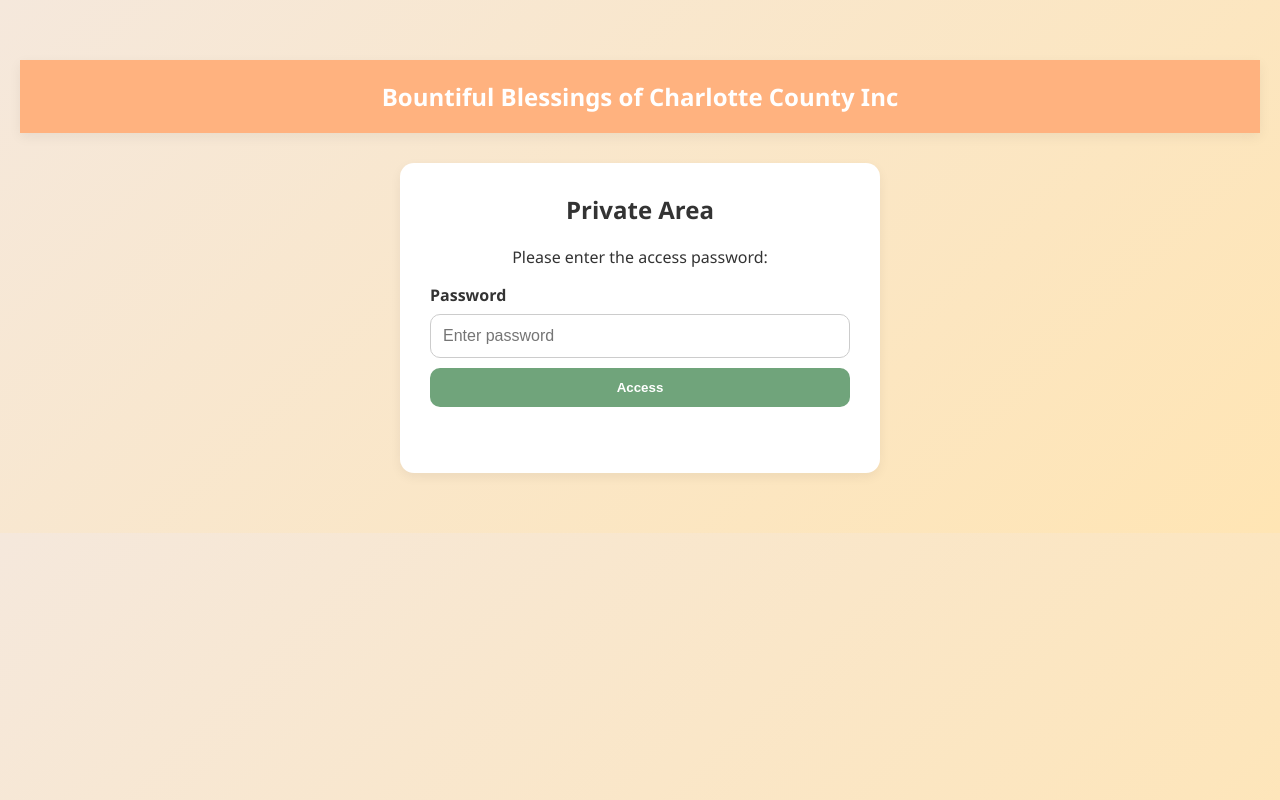
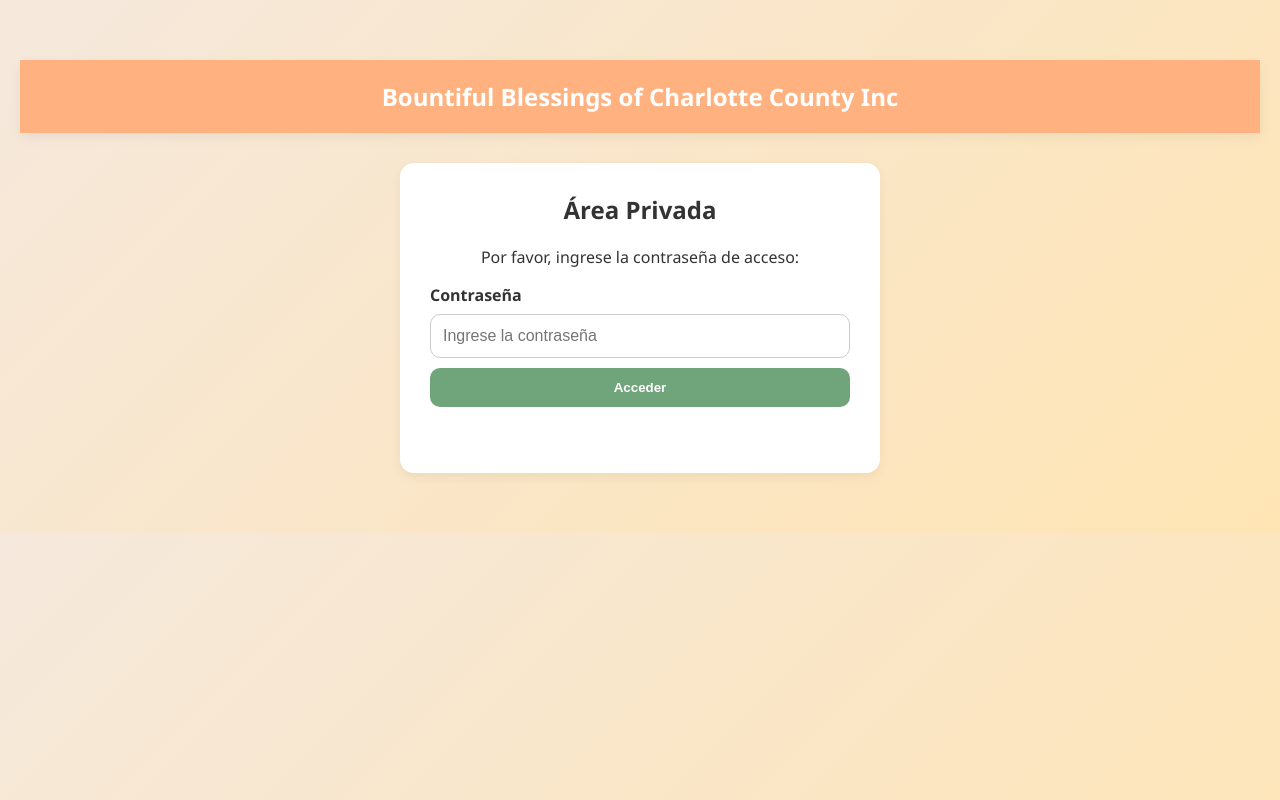
Before and after one commit to yesleyteijeira750/bountifulblessings, a plain HTML site: page index.html in a window 1280 px wide. Drawn offline with Linux system fonts and the light colour scheme.

Commit message:
Corregir texto y enlace de acceso privado

```diff
--- a/index.html
+++ b/index.html
@@ -1,5 +1,5 @@
 <!DOCTYPE html>
-<html lang="en">
+<html lang="es">
 <head>
   <meta charset="UTF-8" />
   <meta name="viewport" content="width=device-width, initial-scale=1.0" />
@@ -141,25 +141,31 @@
   <header>Bountiful Blessings of Charlotte County Inc</header>
 
   <main>
-    <section class="card" id="login-box" aria-label="Private access form">
-      <h1>Private Area</h1>
-      <p>Please enter the access password:</p>
-      <label for="password">Password</label>
-      <input type="password" id="password" name="password" placeholder="Enter password" autocomplete="current-password" />
-      <button type="button" id="access-button">Access</button>
+    <section class="card" id="login-box" aria-label="Formulario de acceso privado">
+      <h1>Área Privada</h1>
+      <p>Por favor, ingrese la contraseña de acceso:</p>
+      <label for="password">Contraseña</label>
+      <input
+        type="password"
+        id="password"
+        name="password"
+        placeholder="Ingrese la contraseña"
+        autocomplete="current-password"
+      />
+      <button type="button" id="access-button">Acceder</button>
       <div class="error" id="error-message" role="alert" aria-live="polite"></div>
     </section>
 
-    <section class="hidden-content" id="private-content" aria-label="Private content">
+    <section class="hidden-content" id="private-content" aria-label="Contenido privado">
       <div class="content-container">
-        <h2>Food Pantry Schedule</h2>
+        <h2>Calendario de la Despensa de Alimentos</h2>
         <div class="presentation-container">
           <iframe
             src="https://docs.google.com/presentation/d/e/2PACX-1vQUlsBjGyFOn6K5lJwZuCkgcBwhWLnIDj-kbprtEZa-1rpYw3MlgtN_uyqnGt1mEbcjEghY4JMJepQr/pubembed?start=true&loop=true&delayms=5000"
             allowfullscreen
             referrerpolicy="no-referrer"
             loading="lazy"
-            title="Food Pantry Schedule"
+            title="Calendario de la Despensa de Alimentos"
           ></iframe>
         </div>
       </div>
@@ -198,7 +204,7 @@
         showContent();
       } else {
         errorMessage.innerHTML =
-          "⚠️ La contraseña que ingresó no es correcta. <br>Usted no está autorizado para acceder a esta sección del sitio.<br>Por favor, inténtelo nuevamente.";
+          "⚠️ La contraseña que ingresó no es correcta.<br>Usted no está autorizado para acceder a esta sección del sitio.<br>Por favor, inténtelo nuevamente.";
         passwordField.focus();
         passwordField.select();
       }
```
